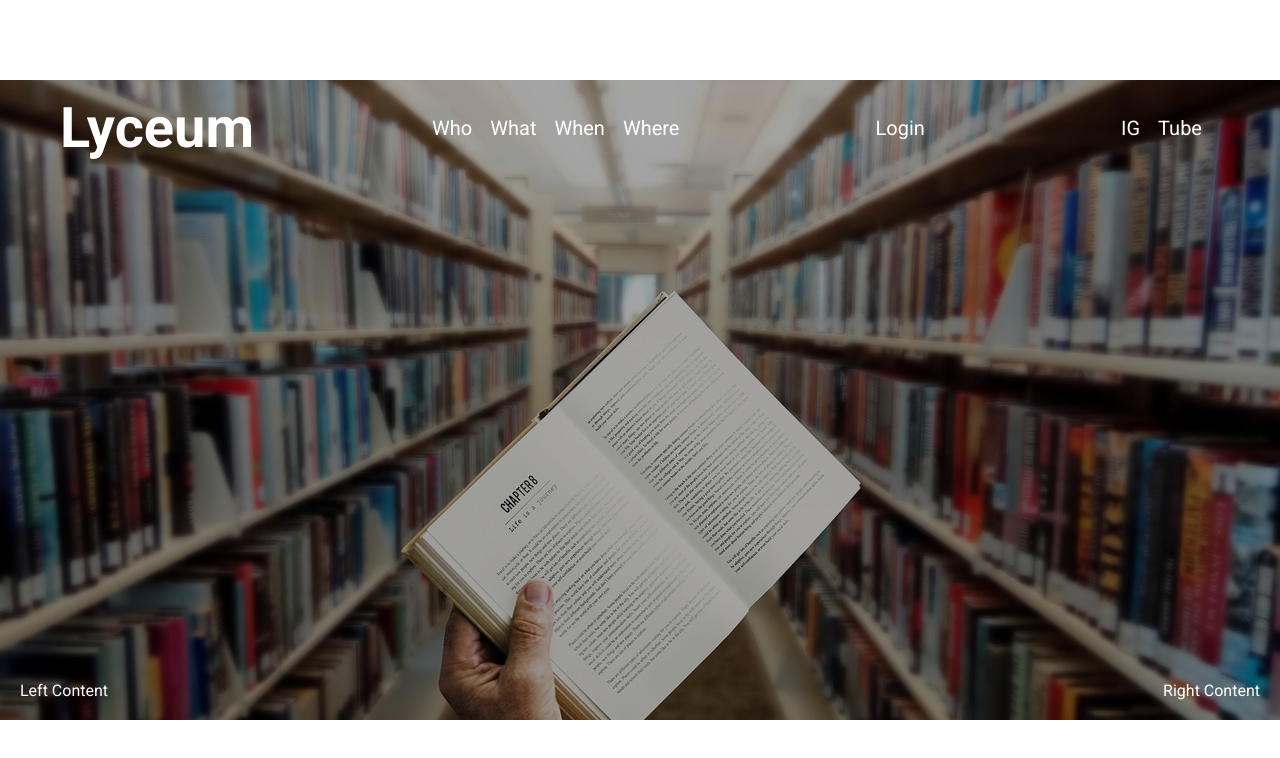
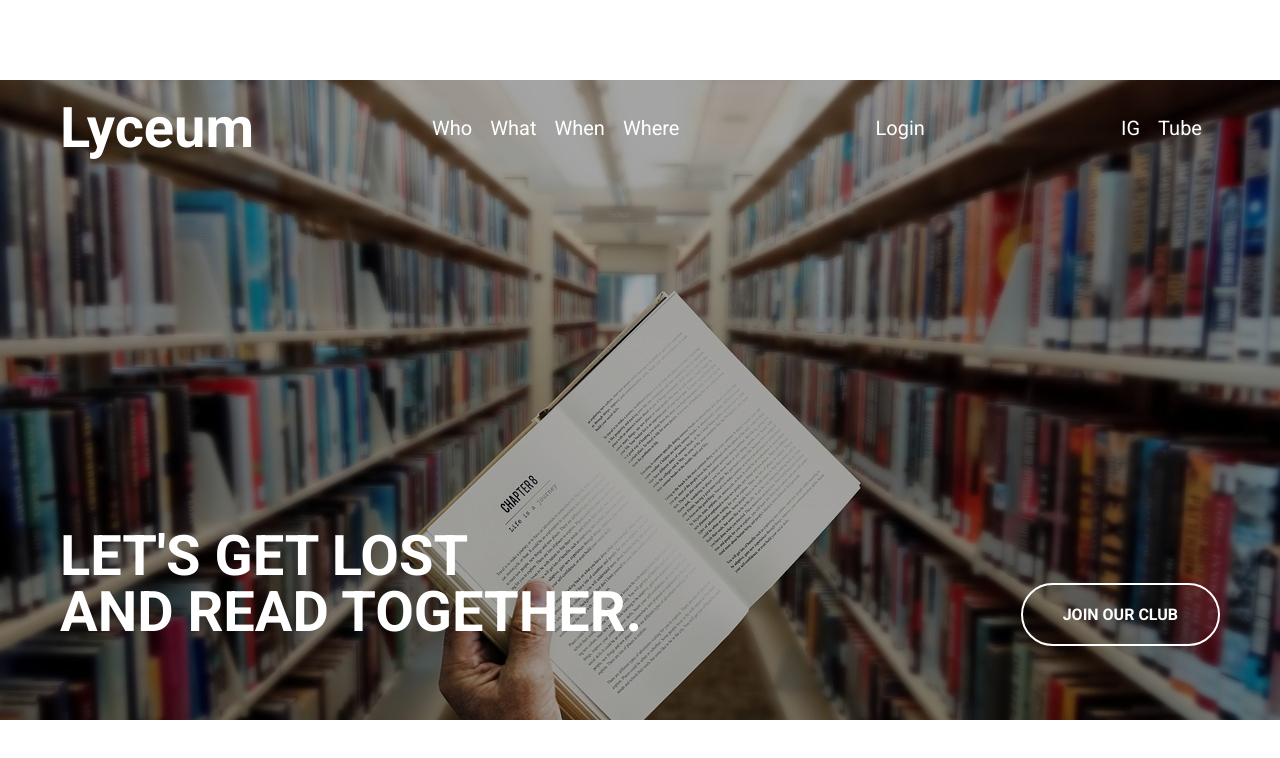
Before and after one commit to michaelpaulcuccia/lyceum, a Next.js app in the folder my-app/: page /testpage in a window 1280 px wide. Shown: the top 758 px of the page. Built offline with nearby package versions, Linux system fonts and the light colour scheme.

Commit message:
nice hover effect

```diff
--- a/my-app/src/app/testpage/page.tsx
+++ b/my-app/src/app/testpage/page.tsx
@@ -68,7 +68,7 @@ const SlideUpContainer = styled.div`
   display: flex;
   justify-content: space-between;
   align-items: center;
-  padding: 20px;
+  padding: 20px 60px;
   background: transparent;
   animation: ${slideUp} 1s ease-out forwards;
   z-index: 4;
@@ -76,11 +76,36 @@ const SlideUpContainer = styled.div`
 
 const LeftContent = styled.div`
   color: white;
+  h1 {
+    margin-bottom: 60px;
+    font-size: 56px;
+    line-height: 56px;
+  }
 `;
 
 const RightContent = styled.div`
   color: white;
-  animation: ${fadeIn} 1s ease-out 1s forwards; /* Delay text appearance */
+  animation: ${fadeIn} 1s ease-out 1s forwards;
+
+  div {
+    display: inline-flex;
+    align-items: center;
+    justify-content: center;
+    padding: 20px 40px;
+    border: 2px solid white;
+    border-radius: 50px;
+    background-color: transparent;
+    color: white;
+    font-size: 16px;
+    font-weight: bold;
+    cursor: pointer;
+    transition: background-color 0.3s ease, color 0.3s ease;
+
+    &:hover {
+      background-color: white;
+      color: black;
+    }
+  }
 `;
 
 const TopTextNav = styled.nav`
@@ -133,12 +158,13 @@ export default function BackgroundImageWithText() {
       </TextOverlay>
       <SlideUpContainer>
         <LeftContent>
-          {/* Content for the left side */}
-          Left Content
+          <h1>
+            LET'S GET LOST <br /> AND READ TOGETHER.
+          </h1>
         </LeftContent>
         <RightContent>
           {/* Content for the right side */}
-          Right Content
+          <div>JOIN OUR CLUB</div>
         </RightContent>
       </SlideUpContainer>
     </FullPageContainer>
```
